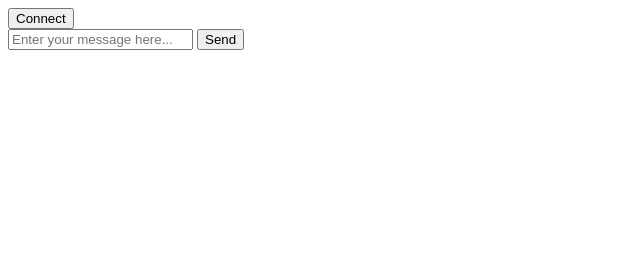
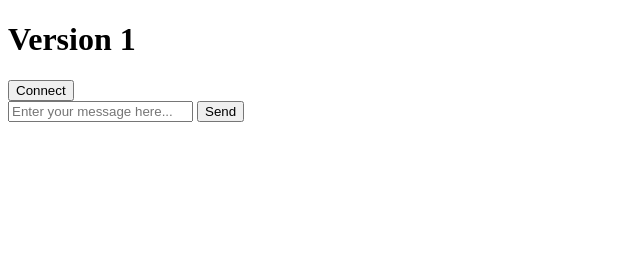
Before and after one commit to SuperMonkey1/webrtc_me, a website: page public/controller.html in a window 1280 px wide. Shown: the whole page, without its empty margins (0-640 px from the left). Drawn offline with nearby package versions, Linux system fonts and the light colour scheme; no server answers.

Commit message:
Add new feature X

```diff
--- a/public/controller.html
+++ b/public/controller.html
@@ -5,6 +5,7 @@
     <script src="https://cdnjs.cloudflare.com/ajax/libs/socket.io/4.3.2/socket.io.min.js"></script>
 </head>
 <body>
+    <h1>Version 1</h1>
     <button id="connect">Connect</button>
     <form id="message-form">
         <input type="text" id="message-input" placeholder="Enter your message here..." />
--- a/public/controller.js
+++ b/public/controller.js
@@ -34,6 +34,7 @@ fetch('https://desolate-depths-29424-e1ff0b4f81bf.herokuapp.com/iceservers')
     };
 
     document.getElementById('connect').addEventListener('click', async () => {
+        console.log("Connect button clicked")
         socket.emit('initiate-negotiation');
     });
 
```
